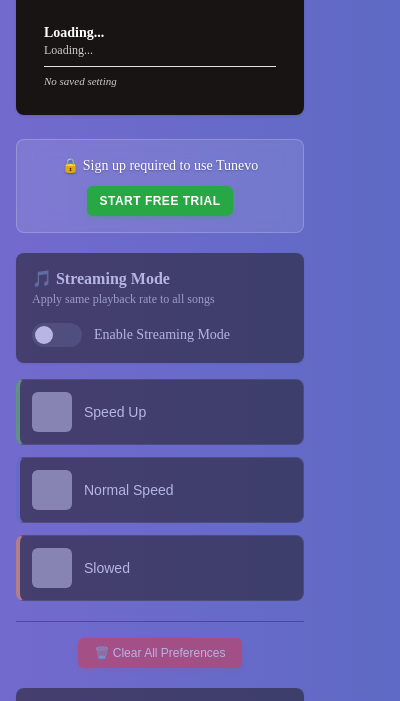
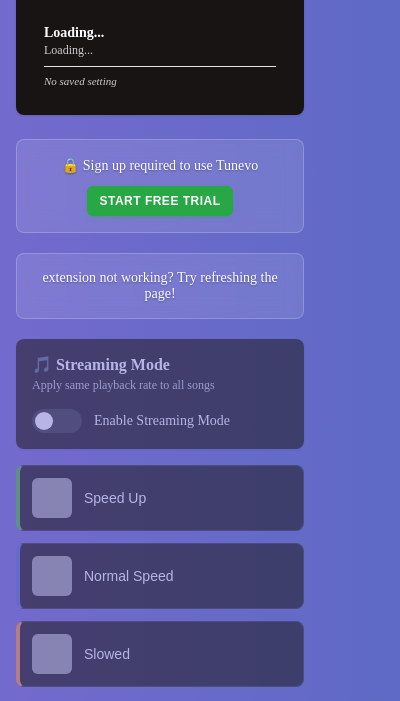
Before and after one commit to osmatrixcode/variatify, a browser extension: page src/popup/index.html in a window 400 px wide. Shown: the part 83-784 px from the top of the page. Drawn offline with Linux system fonts and the light colour scheme; grey boxes are pictures that could not be loaded.

Commit message:
add refresh advice

```diff
--- a/src/popup/index.html
+++ b/src/popup/index.html
@@ -44,6 +44,11 @@
           <button id="payBtn" class="payment-btn pay-btn" style="display: none;">Upgrade Now (£2.99 for lifetime access)</button>
           <button id="manageBtn" class="payment-btn manage-btn" style="display: none;">Manage Purchase</button>
         </div>
+      </div>
+
+      <!-- problem? -->
+      <div class="help-section">
+        <p class="help-text">extension not working? Try refreshing the page!</p>
       </div>
 
       <!-- Streaming Mode Section -->
--- a/src/popup/popup.css
+++ b/src/popup/popup.css
@@ -576,3 +576,22 @@
   margin: 8px 0;
   font-style: italic;
 }
+
+/* Help Section */
+.help-section {
+  margin-bottom: 20px;
+  padding: 16px;
+  background: rgba(255, 255, 255, 0.1);
+  border-radius: 8px;
+  border: 1px solid rgba(255, 255, 255, 0.2);
+  backdrop-filter: blur(10px);
+  text-align: center;
+}
+
+.help-text {
+  color: white;
+  font-size: 14px;
+  font-weight: 500;
+  text-shadow: 0 1px 2px rgba(0, 0, 0, 0.3);
+  margin: 0;
+}
```
